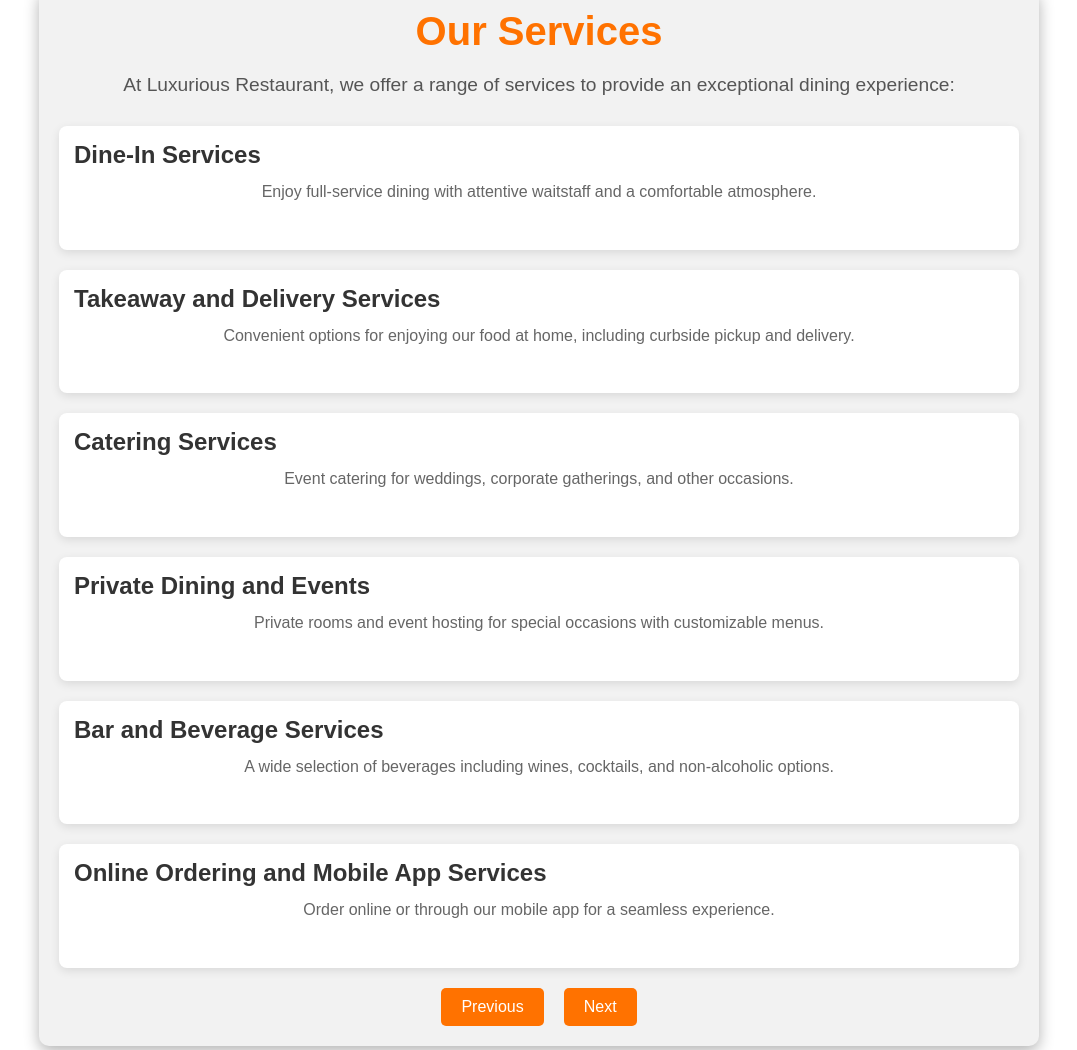
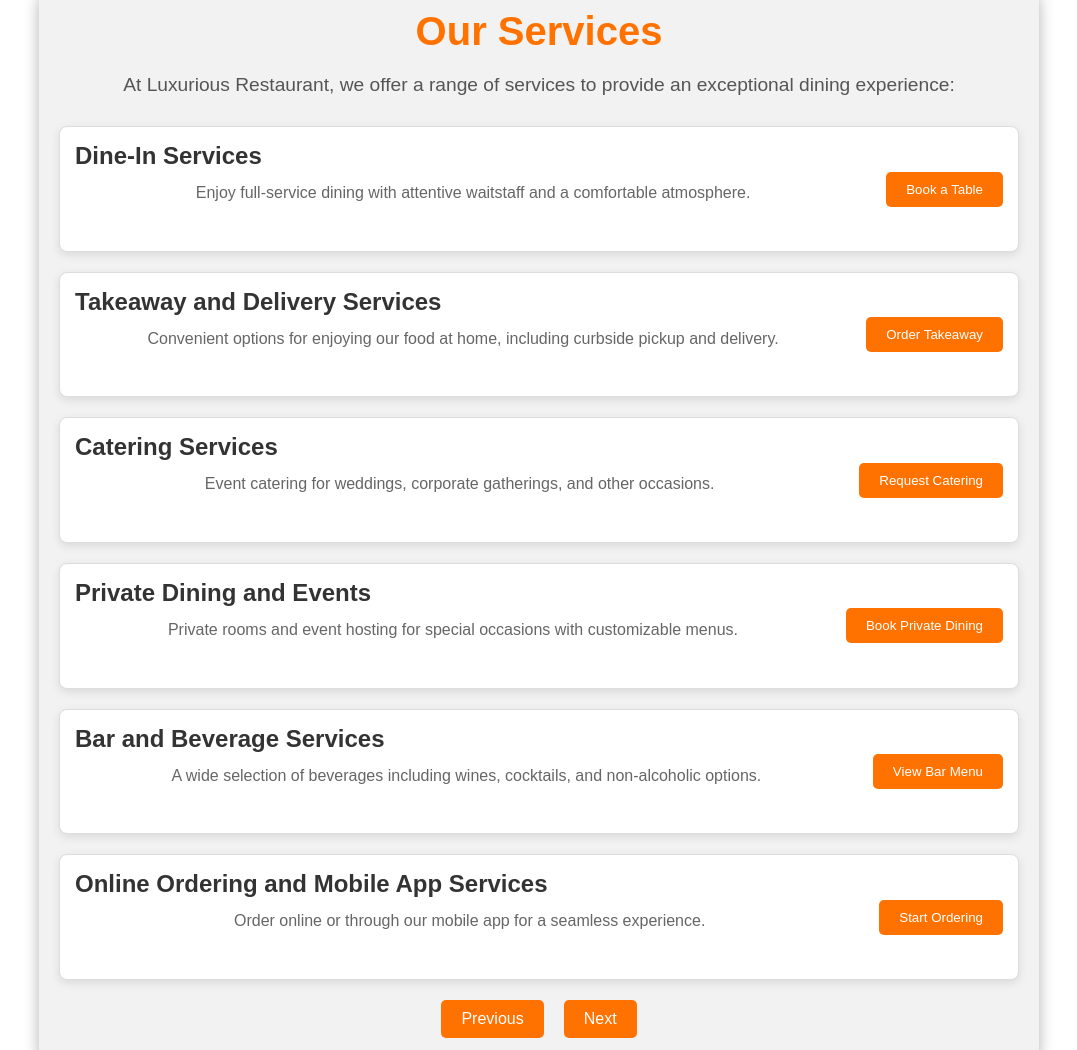
Before and after one commit to DevKorrir/g_ten_restaurant, a plain HTML site: page service.html in a window 1280 px wide. Shown: the part 201-1251 px from the top of the page, without its empty margins (101-1178 px from the left). Drawn offline with Linux system fonts and the light colour scheme.

Commit message:
add buttons to services in service file

```diff
--- a/service.html
+++ b/service.html
@@ -5,6 +5,36 @@
     <meta name="viewport" content="width=device-width, initial-scale=1.0">
     <title>Our Services | Luxurious Restaurant</title>
     <link rel="stylesheet" href="service.css">
+    <style>
+        .service-article {
+            display: flex;
+            align-items: center;
+            justify-content: space-between;
+            margin-bottom: 20px;
+            padding: 15px;
+            border: 1px solid #ddd;
+            border-radius: 8px;
+        }
+
+        .service-details {
+            flex-grow: 1;
+            margin-right: 15px;
+        }
+
+        .apply-button {
+            background-color: #ff7200;
+            color: white;
+            border: none;
+            padding: 10px 20px;
+            border-radius: 5px;
+            cursor: pointer;
+            transition: background-color 0.3s ease;
+        }
+
+        .apply-button:hover {
+            background-color: #ff5500;
+        }
+    </style>
 </head>
 <body>
     <header>
@@ -28,43 +58,59 @@
             <h1>Our Services</h1>
             <p>At Luxurious Restaurant, we offer a range of services to provide an exceptional dining experience:</p>
 
-            <article>
+            <article class="service-article">
+                <div class="service-details">
                     <h2>Dine-In Services</h2>
                     <p>Enjoy full-service dining with attentive waitstaff and a comfortable atmosphere.</p>
+                </div>
+                <button class="apply-button" onclick="window.location.href='dine-in-application.html'">Book a Table</button>
             </article>
 
-            <article>
+            <article class="service-article">
+                <div class="service-details">
                     <h2>Takeaway and Delivery Services</h2>
                     <p>Convenient options for enjoying our food at home, including curbside pickup and delivery.</p>
+                </div>
+                <button class="apply-button" onclick="window.location.href='takeaway-application.html'">Order Takeaway</button>
             </article>
 
-            <article>
+            <article class="service-article">
+                <div class="service-details">
                     <h2>Catering Services</h2>
                     <p>Event catering for weddings, corporate gatherings, and other occasions.</p>
+                </div>
+                <button class="apply-button" onclick="window.location.href='catering-application.html'">Request Catering</button>
             </article>
 
-            <article>
+            <article class="service-article">
+                <div class="service-details">
                     <h2>Private Dining and Events</h2>
                     <p>Private rooms and event hosting for special occasions with customizable menus.</p>
+                </div>
+                <button class="apply-button" onclick="window.location.href='private-dining-application.html'">Book Private Dining</button>
             </article>
 
-            <article>
+            <article class="service-article">
+                <div class="service-details">
                     <h2>Bar and Beverage Services</h2>
                     <p>A wide selection of beverages including wines, cocktails, and non-alcoholic options.</p>
+                </div>
+                <button class="apply-button" onclick="window.location.href='bar-application.html'">View Bar Menu</button>
             </article>
 
-            <article>
+            <article class="service-article">
+                <div class="service-details">
                     <h2>Online Ordering and Mobile App Services</h2>
                     <p>Order online or through our mobile app for a seamless experience.</p>
+                </div>
+                <button class="apply-button" onclick="window.location.href='online-order-application.html'">Start Ordering</button>
             </article>
+        </section>
 
-            <!-- Continue listing each service in a similar format -->
-        </section>
         <div class="nav-buttons">
             <button onclick="window.location.href='Order now.html'">Previous</button>
             <button onclick="window.location.href='Contact us.html'">Next</button>
         </div>
-
     </main>
 
     <footer>
```
Lines whose indentation alone changed are shown as unchanged.
